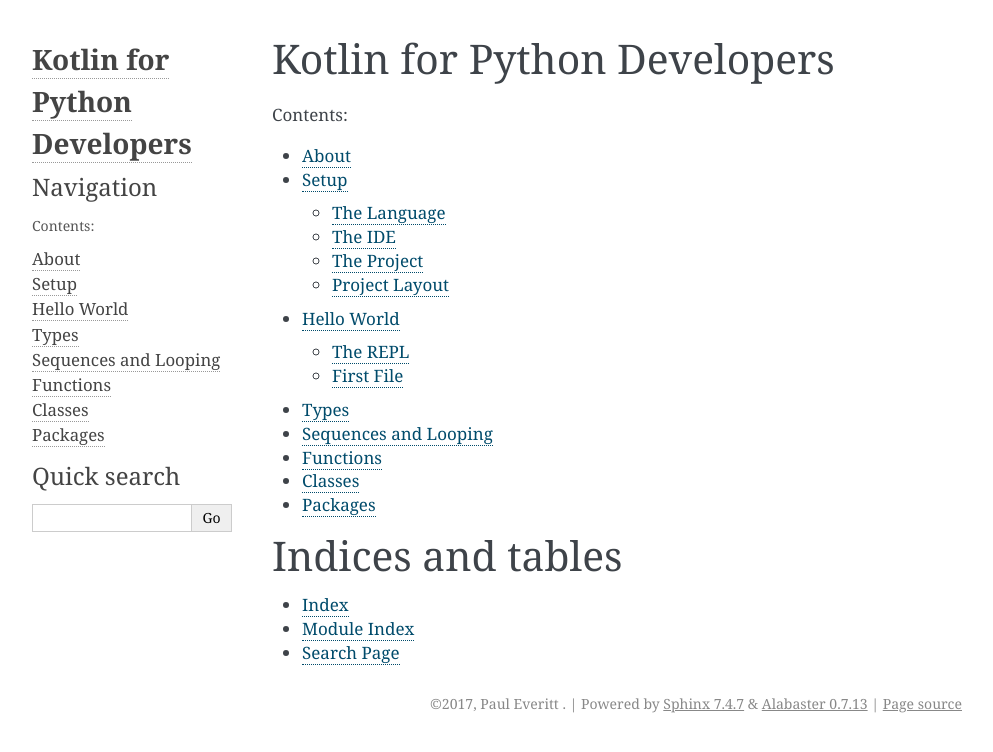
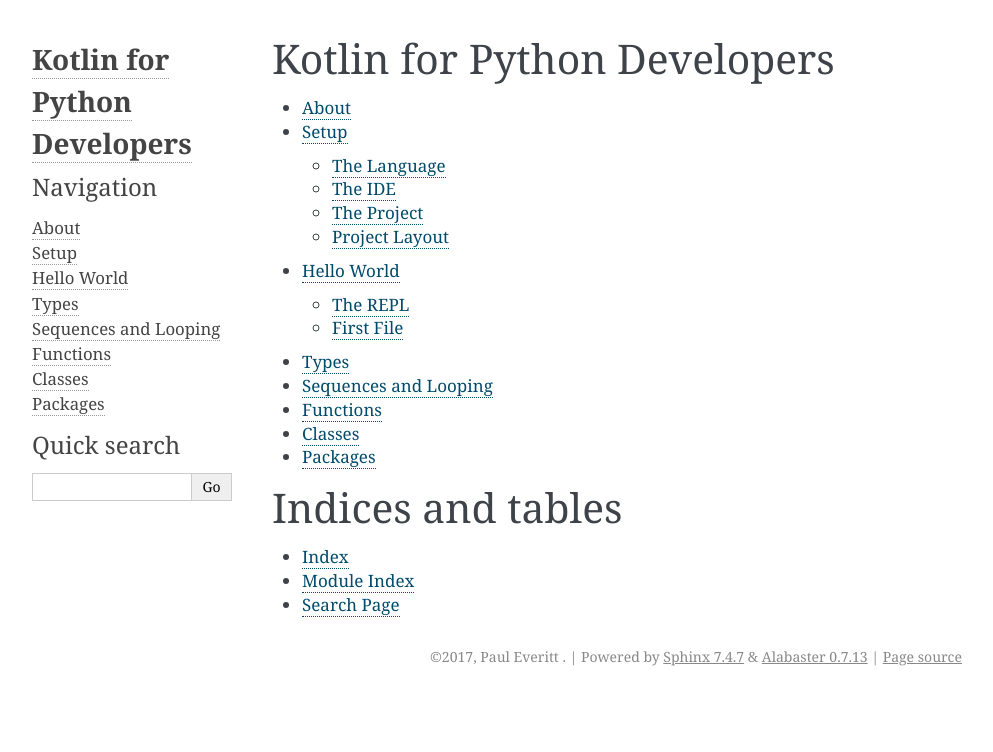
Before and after one commit to pauleveritt/kotlin_for_python, a Sphinx documentation site: the page built from docs/index.rst, in a window 1280 px wide. Shown: the top 752 px of the page, without its empty margins (148-1141 px from the left). Built offline with Sphinx 7.4.7, drawn with Linux system fonts in a browser that asks for light colours.

Commit message:
No errors

```diff
--- a/docs/index.rst
+++ b/docs/index.rst
@@ -3,7 +3,6 @@
 
 .. toctree::
     :maxdepth: 2
-    :caption: Contents:
 
     about
     setup/index
--- a/docs/sequences/index.rst
+++ b/docs/sequences/index.rst
@@ -10,9 +10,7 @@
 
 4) if “expressions” (Python doesn’t have this) var maxValue:Int = if (a > b) a else b but multiple lines (only the last value is used in the block)
 
-5) when (aka switch)…Python doesn’t have this
-
-  .. code-block:: kotlin
+5) when (aka switch)…Python doesn’t have this::
 
     when (x) {
         !in 1..20 -> println(“x is 1”)
--- a/docs/setup/index.rst
+++ b/docs/setup/index.rst
@@ -71,7 +71,7 @@
 Python perspective*
 
 Virtual environments and
-:ref:`package management <packages/index>`_
+:doc:`package management <../packages/index>`
 are places where Python is behind. At the same time, the complexity is
 limited. Java (and for that matter, NodeJS) have stronger stories, but you
 can't take a step in without feeling pretty dumb about the huge concepts
```
